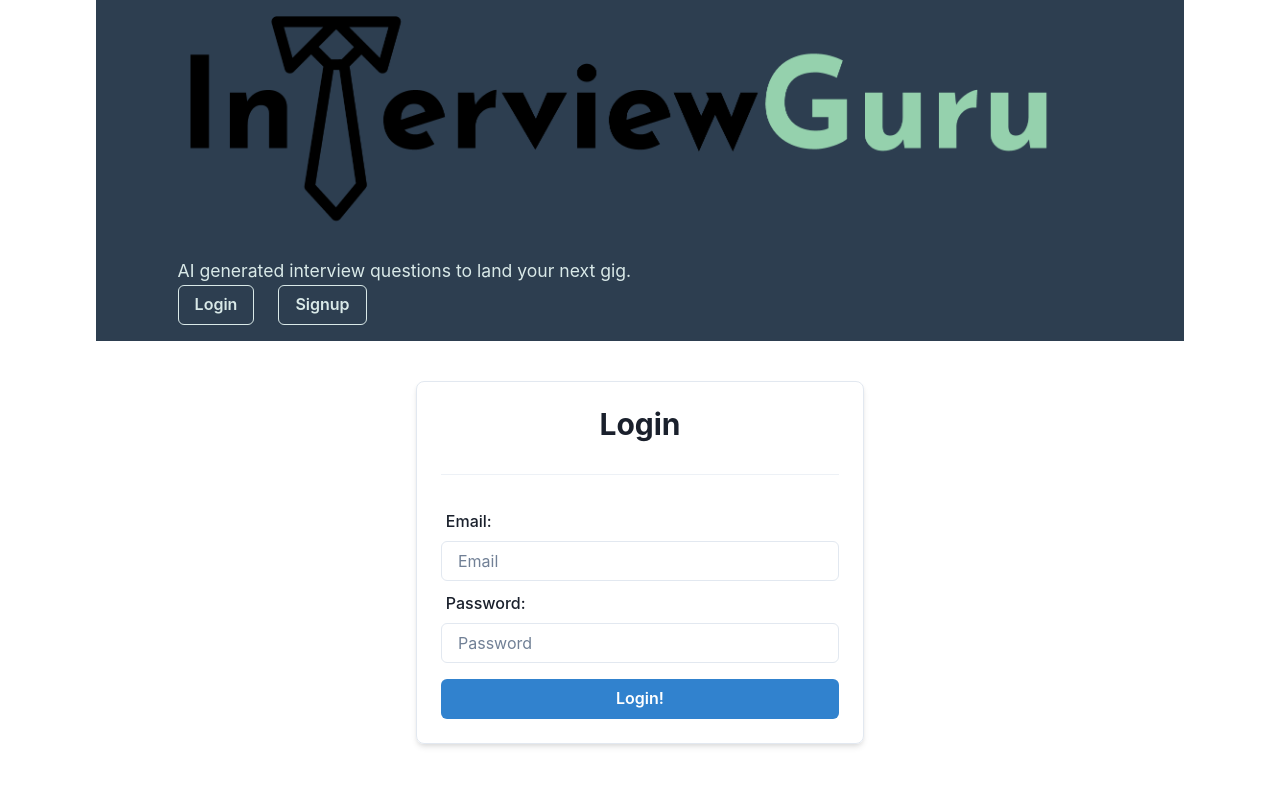
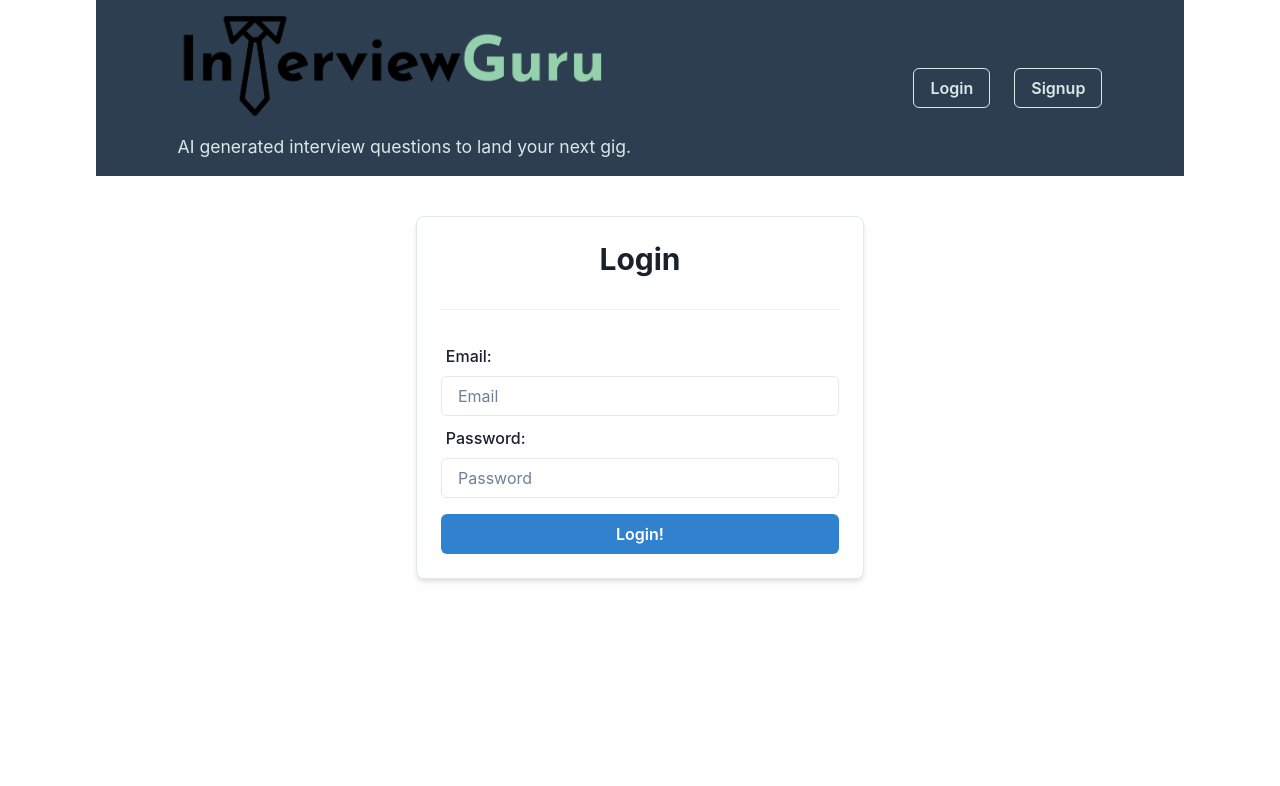
Before and after one commit to sefenydiaz/InterviewGuru, a React (Vite) app in the folder client/: page / in a window 1280 px wide. Shown: the top 786 px of the page. Built offline with nearby package versions, Linux system fonts and the light colour scheme.

Commit message:
logo resize

```diff
--- a/client/src/components/Header/index.jsx
+++ b/client/src/components/Header/index.jsx
@@ -6,6 +6,13 @@ import logo from '../../assets/logo.png'
 
 
 import Auth from "../../utils/auth";
+
+  const imgStyle = {
+    width: '450px',
+    height: 'auto',
+    borderRadius: '8px',
+  }
+
 
 const Header = () => {
   const logout = (event) => {
@@ -17,7 +24,10 @@ const Header = () => {
       <div className="container flex-row justify-space-between-lg justify-center align-center">
         <div>
           <Link className="text-light" to="/">
-            <img src={logo} alt=''/>
+            <img
+            src={logo}
+            alt='InterviewGuru'
+            style={imgStyle}/>
           </Link>
           <p className="m-0">
             AI generated interview questions to land your next gig.
```
